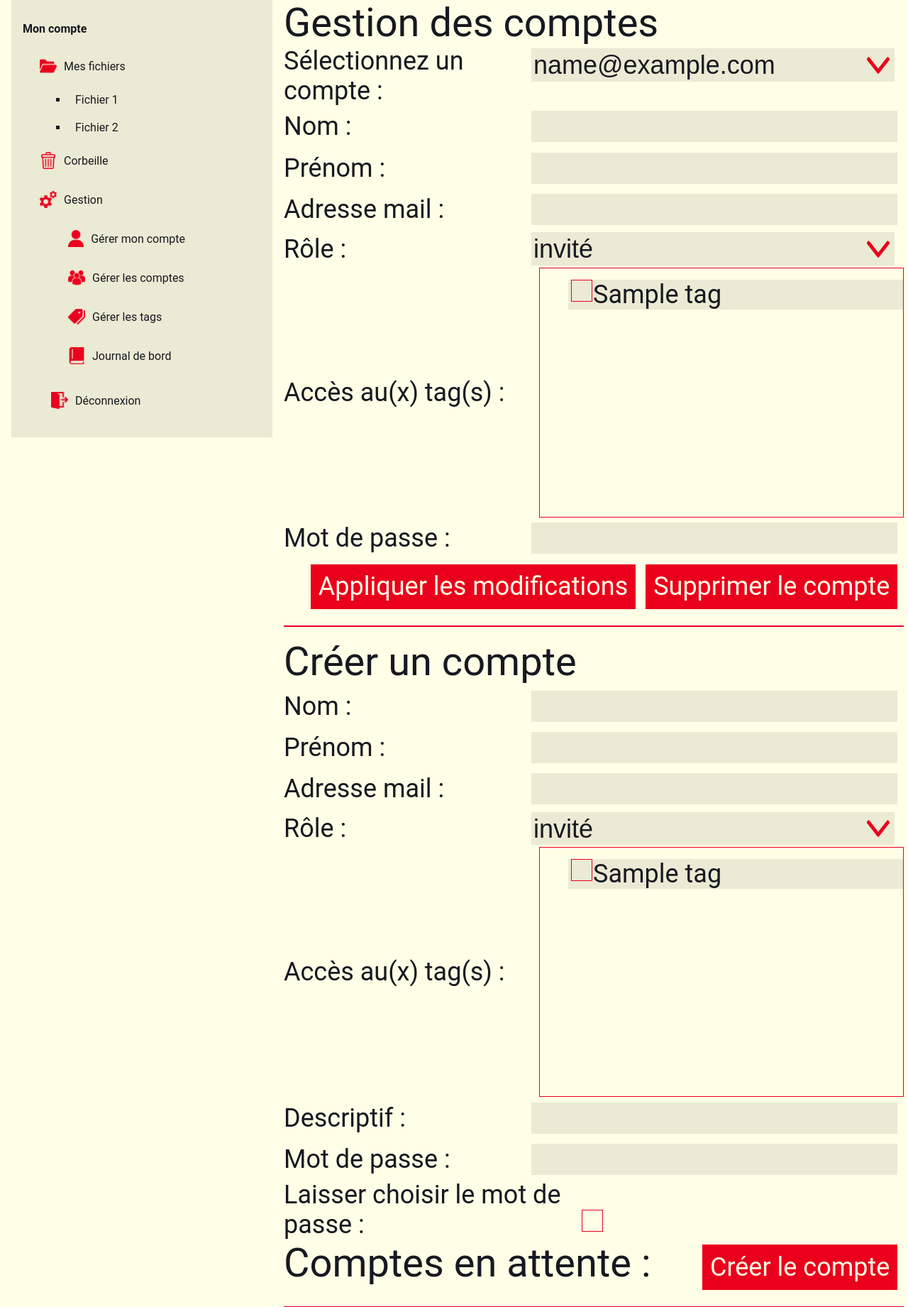
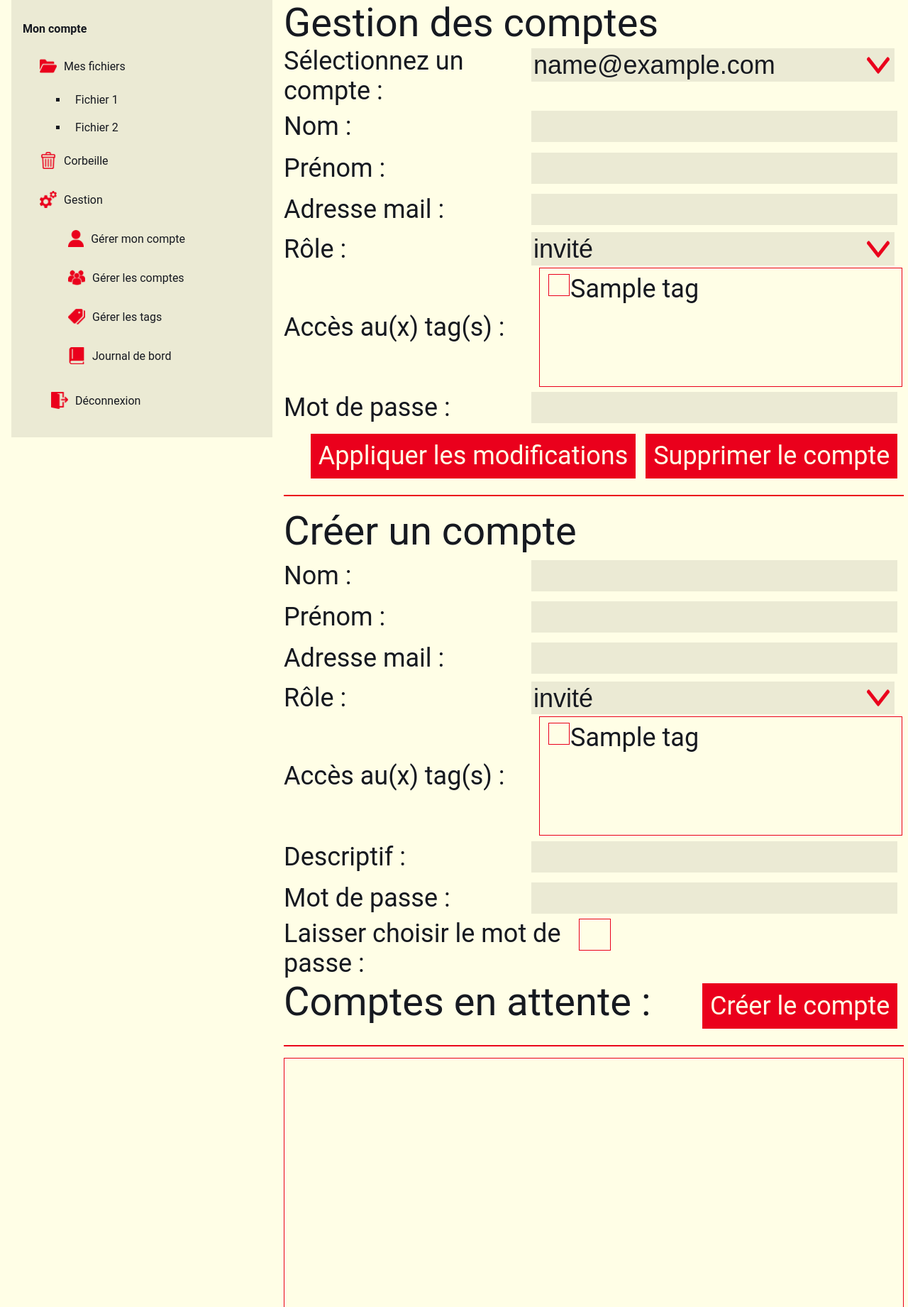
Before and after one commit to LionelSts/drivePicturesVideos, a PHP site: page /accounts.php in a window 1280 px wide. Shown: the part 95-1936 px from the top of the page at 71% size. Run offline with PHP 8.4, Linux system fonts and the light colour scheme; the visitor is signed in with stand-in values (Sample User, id 1); tables that the repository leaves empty or names only in its code hold one stand-in row (values such as "Sample post").

Commit message:
Fix checkbox and other

```diff
--- a/accounts.php
+++ b/accounts.php
@@ -76,20 +76,33 @@
                 </div>
                 <div class="formLine" id="tags1">
                     <label class='profile' for='tags' >Accès au(x) tag(s) : </label>
-                    <div class="tableContainer">
-                        <ul>
+                    <div class="autreTagsContainer">
                         <?php
-                                $counter =0;
+                            $counter = 0;
                             $requete = "SELECT `nom_tag` FROM `tags`";
                             $result = mysqli_query($link, $requete);
                             while($row = mysqli_fetch_array($result))
                             {
-                                    if($counter%2) echo"<li style='list-style: none;' class='role-choices'><label class='redCheckboxContainer'><input type='checkbox' name='listeTag' value =".$row["nom_tag"]."><span class='redCheckbox'></span>".$row["nom_tag"]."</label></li>";
-                                    else echo"<li style='list-style: none;' class='role-choices-1'><label class='redCheckboxContainer'><input type='checkbox' name='listeTag' value =".$row["nom_tag"]."><span class='redCheckbox'></span>".$row["nom_tag"]."</label></li>";
+                                if($row["nom_tag"] != "Sans tag") {
+                                    if ($counter % 2) {
+                                        echo "<div class='tag-choices'>
+                                            <label class='redCheckboxContainer'>" . $row["nom_tag"] . "
+                                                <input type='checkbox' name='listeTag' value =" . $row["nom_tag"] . ">
+                                                <span class='tagCheckbox redCheckbox'></span>
+                                            </label>
+                                         </div>";
+                                    } else {
+                                        echo "<div class='tag-choices-1'>
+                                            <label class='redCheckboxContainer'>
+                                                <input type='checkbox' name='listeTag' value =" . $row["nom_tag"] . ">
+                                                <span class='tagCheckbox redCheckbox'></span>" . $row["nom_tag"] . "
+                                            </label>
+                                         </div>";
+                                    }
                                     $counter++;
                                 }
+                            }
                         ?>
-                        </ul>
                     </div>
                 </div>
                 <div class="formLine">
@@ -127,20 +140,33 @@
                 </div>
                 <div class="formLine" id="tags2">
                     <label class='profile' for='tags' >Accès au(x) tag(s) : </label>
-                    <div class="tableContainer">
-                        <ul>
+                    <div class="autreTagsContainer">
                         <?php
                             $counter =0;
                             $requete = "SELECT `nom_tag` FROM `tags`";
                             $result = mysqli_query($link, $requete);
                             while($row = mysqli_fetch_array($result))
                             {
-                                if($counter%2) echo"<li style='list-style: none;' class='role-choices'><label class='redCheckboxContainer'><input type='checkbox' name='listeTag' value =".$row["nom_tag"]."><span class='redCheckbox'></span>".$row["nom_tag"]."</label></li>";
-                                else echo"<li style='list-style: none;' class='role-choices-1'><label class='redCheckboxContainer'><input type='checkbox' name='listeTag' value =".$row["nom_tag"]."><span class='redCheckbox'></span>".$row["nom_tag"]."</label></li>";
+                                if($row["nom_tag"] != "Sans tag") {
+                                    if ($counter % 2) {
+                                        echo "<div class='tag-choices'>
+                                                <label class='redCheckboxContainer'>" . $row["nom_tag"] . "
+                                                    <input type='checkbox' name='listeTag' value =" . $row["nom_tag"] . ">
+                                                    <span class='tagCheckbox redCheckbox'></span>
+                                                </label>
+                                             </div>";
+                                    } else {
+                                        echo "<div class='tag-choices-1'>
+                                                <label class='redCheckboxContainer'>
+                                                    <input type='checkbox' name='listeTag' value =" . $row["nom_tag"] . ">
+                                                    <span class='tagCheckbox redCheckbox'></span>" . $row["nom_tag"] . "
+                                                </label>
+                                             </div>";
+                                    }
                                     $counter++;
                                 }
+                            }
                             ?>
-                        </ul>
                     </div>
                 </div>
                 <div class="formLine">
--- a/delete-action.php
+++ b/delete-action.php
@@ -28,7 +28,7 @@ foreach ($files as $file){
     $size = $results['size'];
     $delete_date = date('Y-m-d H:i:s');
     $delete_user = $_SESSION['mail'];
-    rename('./fichiers/'.$id.'.'.$extension, './corbeille/'.$id.'.'.$extension);
+    rename('./fichiers/'.$fileName.'.'.$extension, './corbeille/'.$id.'.'.$extension);
     rename('./mignatures/'.$fileName.'.png', './corbeille/mignature-'.$id.'.png');
     $requete = "DELETE FROM `fichiers` WHERE `id` = $fileName";
     mysqli_query($link, $requete);
--- a/style.css
+++ b/style.css
@@ -792,7 +792,7 @@ input{
     min-width: 5em;
 }
 
-.tagCheckbox, .redCheckbox{
+.tagCheckbox.redCheckbox{
     height: 0.8em;
     width: 0.8em;
     top:auto;
@@ -812,3 +812,17 @@ input{
 .tag-select{
     padding-right: 1.5em;
 }
+
+.tagCheckbox.redCheckbox::before{
+    top: -5px;
+    left: 14px;
+    width: 0;
+    height: 1.1em;
+}
+
+.tagCheckbox.redCheckbox::after{
+    top: -5px;
+    left: 14px;
+    width: 0;
+    height: 1.1em;
+}
--- a/upload-popup-action.php
+++ b/upload-popup-action.php
@@ -45,6 +45,10 @@ for($i = 0 ; $i < $countfiles ; $i++){
         $id++;
         $extension = str_replace("video/", "", $ext);
         $extension = str_replace("image/", "", $extension);
+        if($extension){
+            $filename = str_replace('.jpeg', "", $filename);
+            $filename = str_replace('.jpg', "", $filename);
+        }
         $filename = str_replace('.'.$extension, "", $filename);
         move_uploaded_file($_FILES['file']['tmp_name'][$i],'fichiers/'.$id.'.'.$extension);
         $filePath = 'fichiers/'.$id.'.'.$extension;
```
Lines whose indentation alone changed are shown as unchanged.
